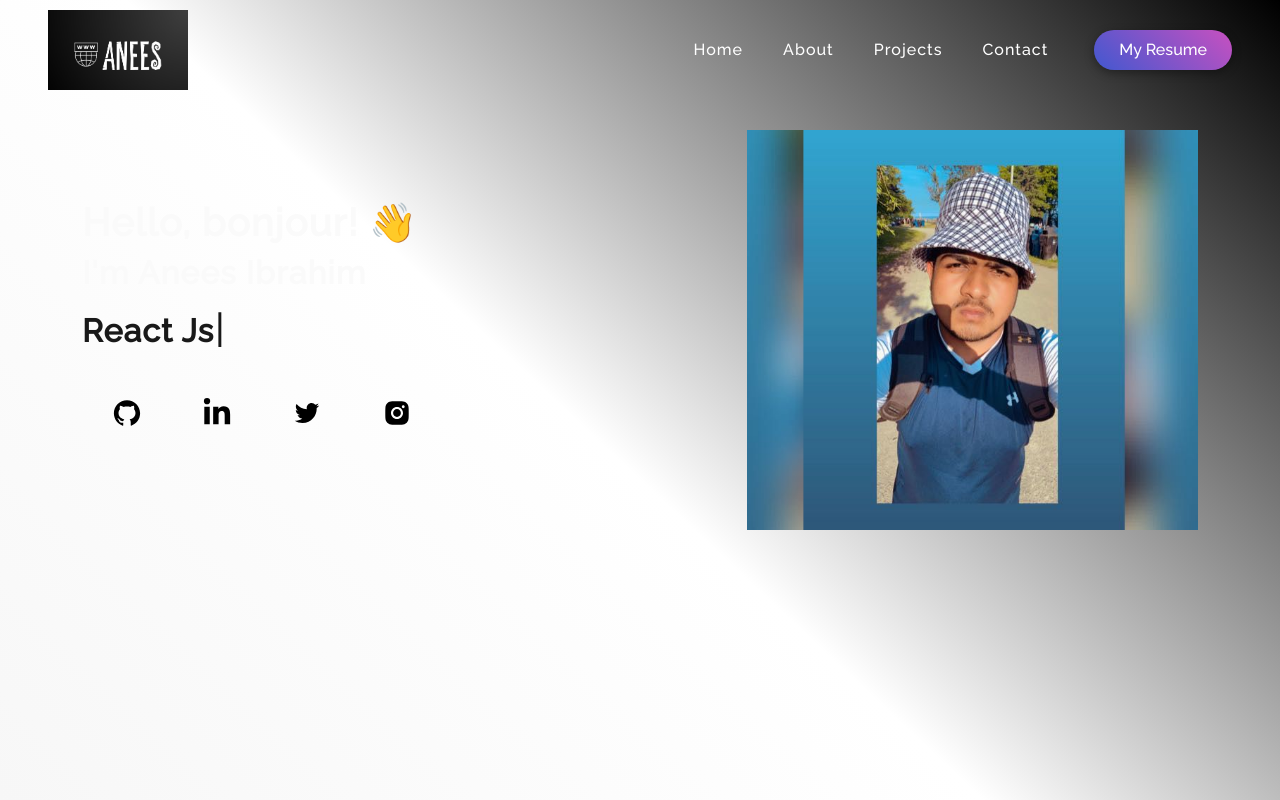
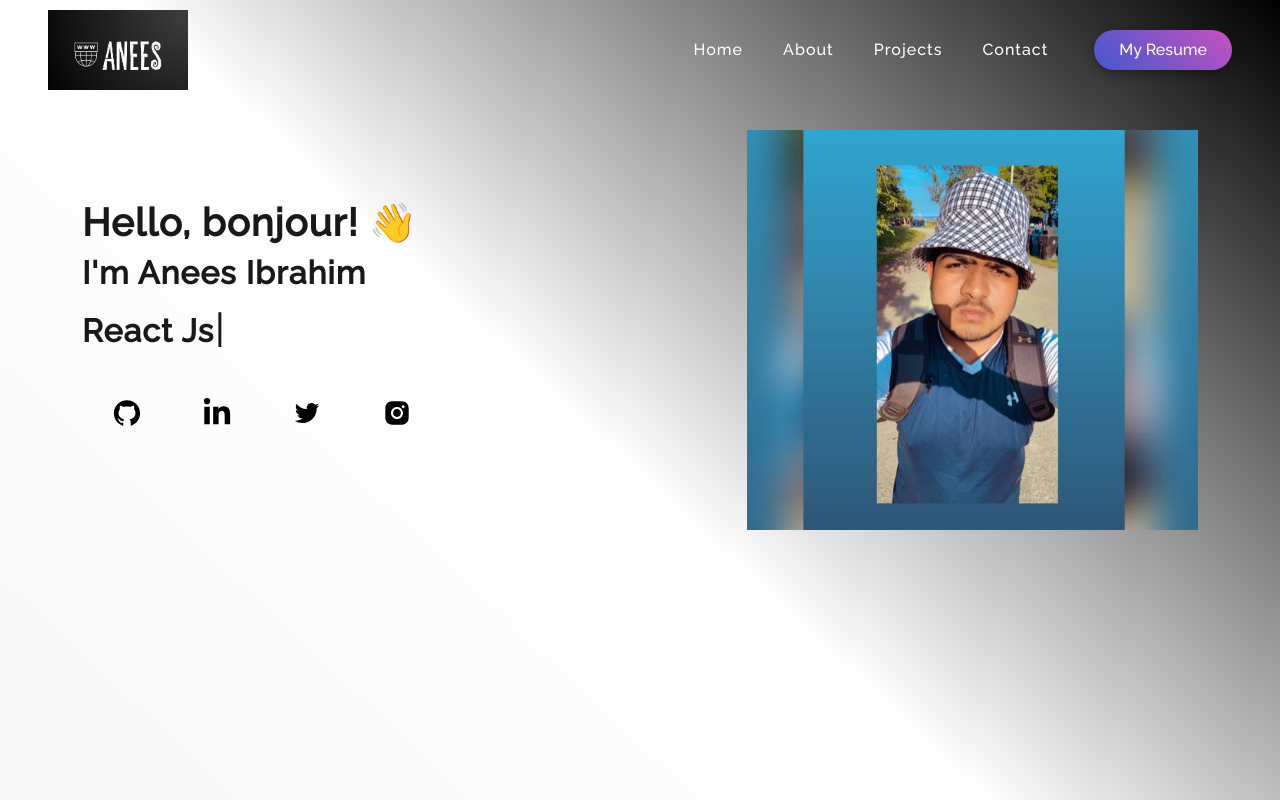
Before and after one commit to aneesm8/Personal-Portfolio, a React (Create React App) app: page / in a window 1280 px wide. Built offline with nearby package versions, Linux system fonts and the light colour scheme; a web font is replaced by a local one.

Commit message:
Update style.css

```diff
--- a/src/pages/style.css
+++ b/src/pages/style.css
@@ -196,13 +196,13 @@
 .headtext {
   padding-top: 120px;
   font-size: 2.4em !important;
-  color: #fafafa !important;
+  color: #191919 !important;
   font-weight: 600 !important;
   letter-spacing: 1px !important;
 }
 .nametext {
   font-size: 2.0em !important;
-  color: #fafafa !important;
+  color: #191919!important;
   font-weight: 600 !important;
   letter-spacing: 1px !important;
 }
```
